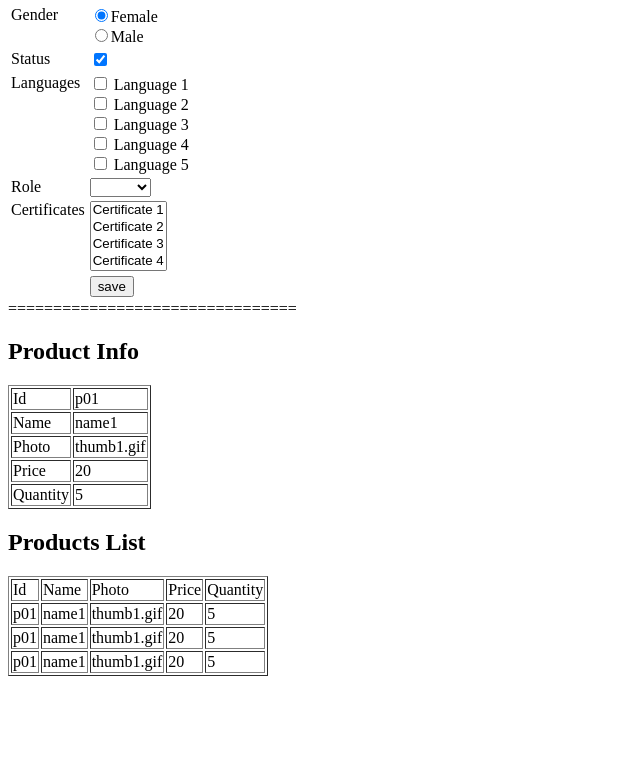
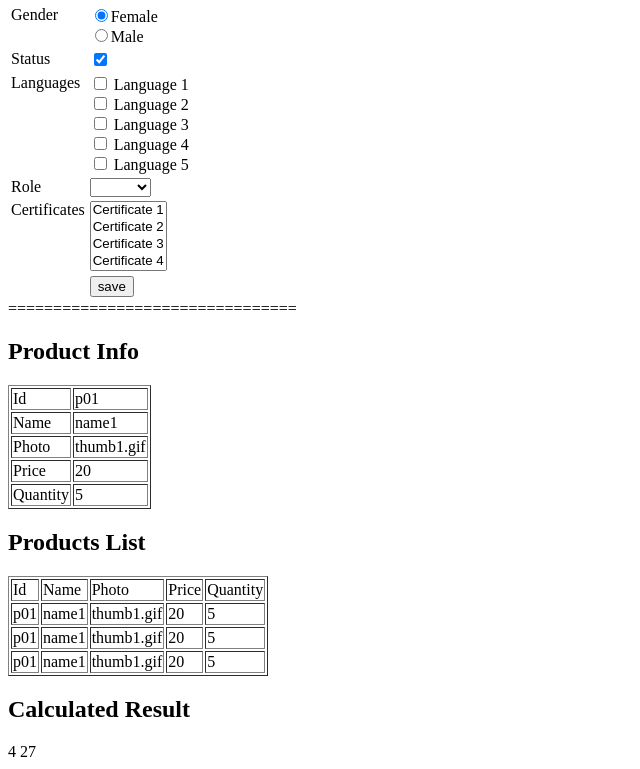
Before and after one commit to smaran123/angular5, an Angular app: page / in a window 1280 px wide. Shown: the part 1340-2109 px from the top of the page, without its empty margins (0-640 px from the left). Before the commit the page ends 2024 px from the top, so only its background shows below. Built offline with nearby package versions, Linux system fonts and the light colour scheme.

Commit message:
call a service from another service

```diff
--- a/src/app/app.component.html
+++ b/src/app/app.component.html
@@ -234,3 +234,7 @@
   </tr>
 
 </table>
+<h2> Calculated Result </h2>
+
+{{ calcRes1 }}
+{{ calcRes2 }}
--- a/src/app/app.component.ts
+++ b/src/app/app.component.ts
@@ -4,6 +4,7 @@ import { ProductService } from './services/product.service';
 import { Product } from './entites/product.entity';
 import { Account } from './entites/account.entity';
 import { MathService } from "./services/math.service";
+import { CalculatorService } from './services/calculator.service';
 import { max } from './validators/max.validator';
 import { min } from './validators/min.validator';
 
@@ -14,6 +15,9 @@ import { min } from './validators/min.validator';
   styleUrls: ['./app.component.css']
 })
 export class AppComponent {
+ calcRes1: number;
+ calcRes2: number;
+
   title = 'app';
   age: number;
   fullName: string;
@@ -43,6 +47,8 @@ export class AppComponent {
   result3: number;
 
   ngOnInit() {
+    this.calcRes1 = this.calculatorService.square(2);
+    this.calcRes2 = this.calculatorService.cube(3);
     this.result1 = this.mathService.addition(10,20);
     this.result2 = this.mathService.subtraction(20,23);
     this.result3 = this.mathService.multiply(3,2);
@@ -111,7 +117,7 @@ export class AppComponent {
   	  name:  "wicket",
   	  price:  74,
   	  quantity:  3
-  	}]
+  	}];
   }
 
   clickMe(){
@@ -147,7 +153,8 @@ export class AppComponent {
 
   constructor(private formBuilder: FormBuilder,
               private mathService: MathService,
-              private productService: ProductService,) {
+              private productService: ProductService,
+              private calculatorService: CalculatorService) {
 
   }
 
--- a/src/app/app.module.ts
+++ b/src/app/app.module.ts
@@ -3,6 +3,7 @@ import { NgModule } from '@angular/core';
 import { FormsModule, ReactiveFormsModule } from '@angular/forms';
 import { MathService } from './services/math.service';
 import { ProductService } from './services/product.service';
+import { CalculatorService } from './services/calculator.service';
 import { AppComponent } from './app.component';
 
 @NgModule({
@@ -14,7 +15,7 @@ import { AppComponent } from './app.component';
     FormsModule,
     ReactiveFormsModule
   ],
-  providers: [MathService,ProductService],
+  providers: [MathService,ProductService,CalculatorService],
   bootstrap: [AppComponent]
 })
 export class AppModule { }
--- /dev/null
+++ b/src/app/services/calculator.service.ts
@@ -0,0 +1,17 @@
+import { Injectable } from '@angular/core';
+import { MathService } from './math.service';
+@Injectable()
+
+export class CalculatorService {
+	constructor(
+	 private mathService: MathService) {}
+
+	 square(a: number): number {
+	 	return this.mathService.multiply(a,a);
+	 }
+
+	 cube(a: number): number {
+	 	return this.mathService.multiply(a, this.mathService.multiply(a,a));
+	 }
+
+}
--- a/src/app/services/product.service.ts
+++ b/src/app/services/product.service.ts
@@ -1,5 +1,5 @@
 import { Injectable } from '@angular/core';
-import { Product } from './entities/product.entity';
+import { Product } from './entites/product.entity';
 
 @Injectable()
 export class ProductService {
```
